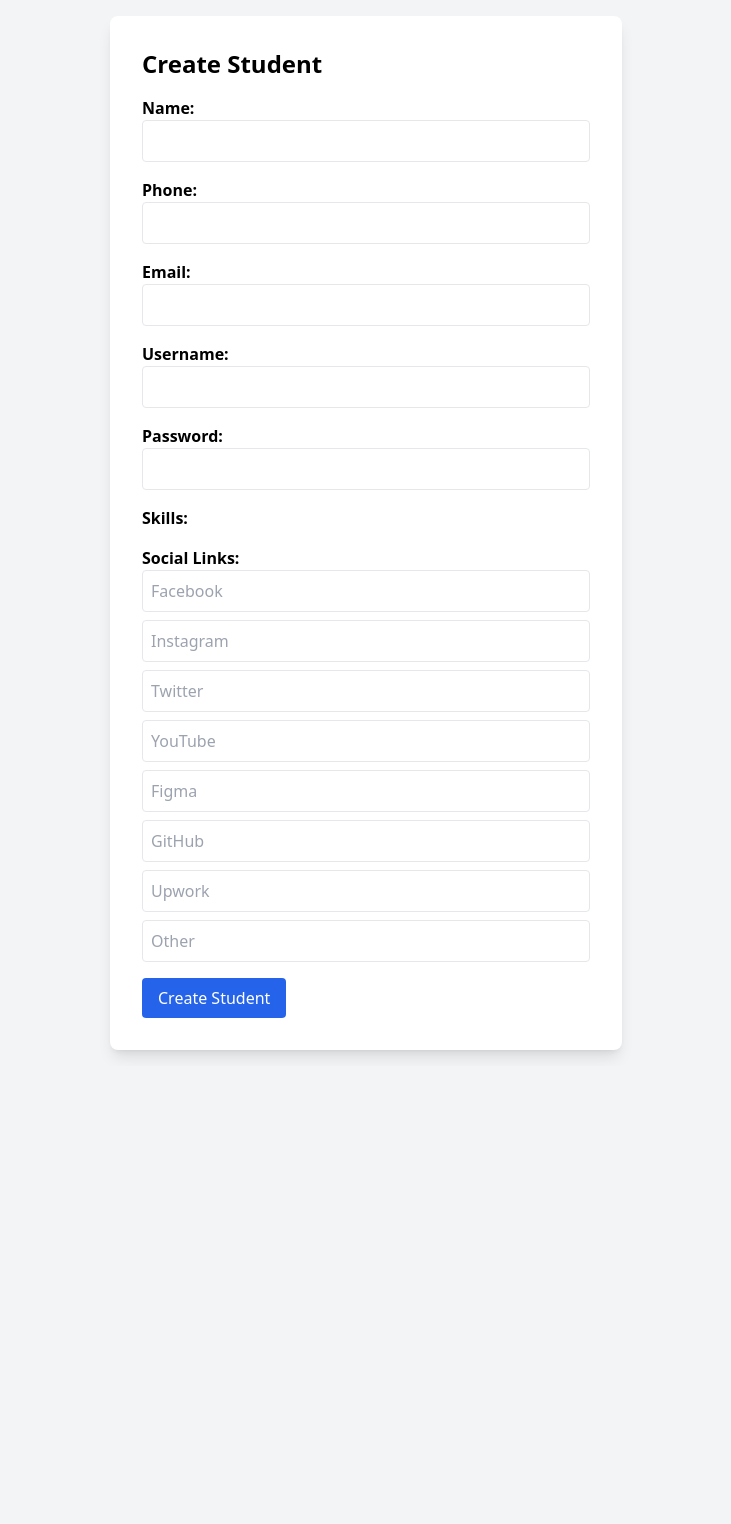
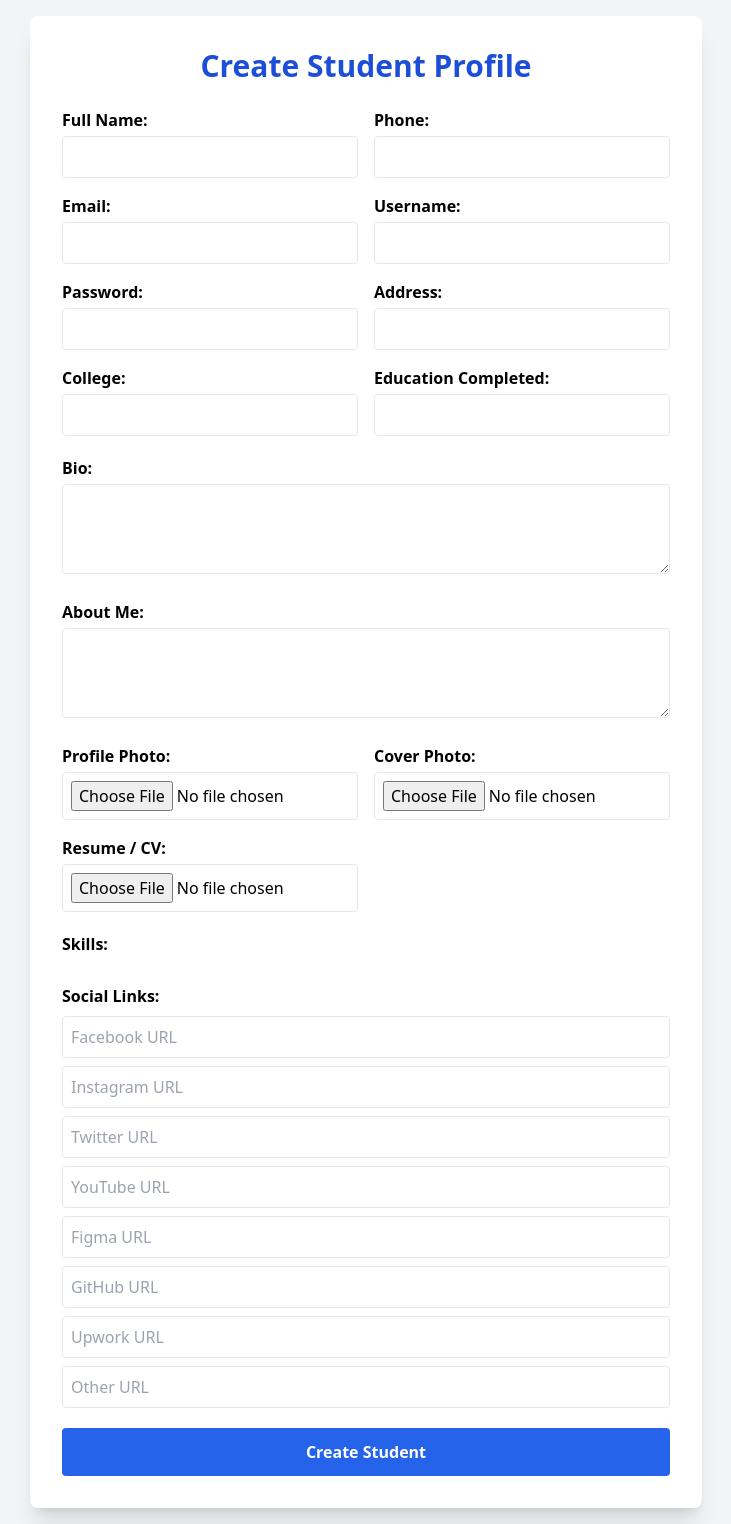
Before and after one commit to RobinDhami/vCards, a Django app: page /dashboard/create/ in a window 1280 px wide. Shown: the whole page, without its empty margins (274-1005 px from the left). Before the commit the page ends 1057 px from the top, so only its background shows below. Run offline with Django 5.2, Linux system fonts and the light colour scheme; data that the repository does not hold is empty; some libraries are stand-ins or nearby versions.

Commit message:
New COMMIT

```diff
--- a/vcard_backend/vcard_backend/urls.py
+++ b/vcard_backend/vcard_backend/urls.py
@@ -12,4 +12,6 @@ urlpatterns = [
     path('dashboard/create/', create_student, name='create_student'),
     path('dashboard/edit-auth/<int:student_id>/', edit_student_auth, name='edit_student_auth'),
     path('dashboard/edit/<int:student_id>/', edit_student, name='edit_student'),
+    path('bulk-upload/', bulk_upload, name='bulk_upload'),
+
 ] + static(settings.MEDIA_URL, document_root=settings.MEDIA_ROOT)
--- a/vcard_backend/vcards/Templates/create_student.html
+++ b/vcard_backend/vcards/Templates/create_student.html
@@ -6,45 +6,89 @@
   <script src="https://cdn.tailwindcss.com"></script>
 </head>
 <body class="bg-gray-100 flex items-center justify-center min-h-screen p-4">
-  <div class="bg-white p-8 rounded-lg shadow-lg w-full max-w-lg">
-    <h1 class="text-2xl font-bold mb-4">Create Student</h1>
+  <div class="bg-white p-8 rounded-lg shadow-xl w-full max-w-2xl">
+    <h1 class="text-3xl font-bold mb-6 text-center text-blue-700">Create Student Profile</h1>
 
     {% if messages %}
       {% for message in messages %}
-        <p class="text-green-600">{{ message }}</p>
+        <p class="text-green-600 mb-4">{{ message }}</p>
       {% endfor %}
     {% endif %}
 
-    <form method="POST" class="space-y-4">
+    <form method="POST" enctype="multipart/form-data" class="space-y-5">
       {% csrf_token %}
 
+      <div class="grid grid-cols-1 md:grid-cols-2 gap-4">
         <div>
-        <label class="block font-semibold">Name:</label>
+          <label class="block font-semibold mb-1">Full Name:</label>
           <input type="text" name="name" required class="w-full border rounded p-2" />
         </div>
 
         <div>
-        <label class="block font-semibold">Phone:</label>
-        <input type="text" name="phone" required class="w-full border rounded p-2" />
+          <label class="block font-semibold mb-1">Phone:</label>
+          <input type="text" name="phone" class="w-full border rounded p-2" />
         </div>
 
         <div>
-        <label class="block font-semibold">Email:</label>
+          <label class="block font-semibold mb-1">Email:</label>
           <input type="email" name="email" required class="w-full border rounded p-2" />
         </div>
 
         <div>
-        <label class="block font-semibold">Username:</label>
+          <label class="block font-semibold mb-1">Username:</label>
           <input type="text" name="username" required class="w-full border rounded p-2" />
         </div>
 
         <div>
-        <label class="block font-semibold">Password:</label>
+          <label class="block font-semibold mb-1">Password:</label>
           <input type="password" name="password" required class="w-full border rounded p-2" />
         </div>
 
         <div>
-        <h3 class="font-semibold">Skills:</h3>
+          <label class="block font-semibold mb-1">Address:</label>
+          <input type="text" name="address" class="w-full border rounded p-2" />
+        </div>
+
+        <div>
+          <label class="block font-semibold mb-1">College:</label>
+          <input type="text" name="college" class="w-full border rounded p-2" />
+        </div>
+
+        <div>
+          <label class="block font-semibold mb-1">Education Completed:</label>
+          <input type="text" name="education_completed" class="w-full border rounded p-2" />
+        </div>
+      </div>
+
+      <div>
+        <label class="block font-semibold mb-1">Bio:</label>
+        <textarea name="bio" rows="3" class="w-full border rounded p-2"></textarea>
+      </div>
+
+      <div>
+        <label class="block font-semibold mb-1">About Me:</label>
+        <textarea name="about_me" rows="3" class="w-full border rounded p-2"></textarea>
+      </div>
+
+      <div class="grid grid-cols-1 md:grid-cols-2 gap-4">
+        <div>
+          <label class="block font-semibold mb-1">Profile Photo:</label>
+          <input type="file" name="photo" class="w-full border rounded p-2" />
+        </div>
+
+        <div>
+          <label class="block font-semibold mb-1">Cover Photo:</label>
+          <input type="file" name="cover_photo" class="w-full border rounded p-2" />
+        </div>
+
+        <div>
+          <label class="block font-semibold mb-1">Resume / CV:</label>
+          <input type="file" name="resume" class="w-full border rounded p-2" />
+        </div>
+      </div>
+
+      <div>
+        <h3 class="font-semibold mb-2">Skills:</h3>
         <div class="flex flex-wrap gap-2">
           {% for skill in skills %}
             <label class="inline-flex items-center">
@@ -56,18 +100,20 @@
       </div>
 
       <div>
-        <h3 class="font-semibold">Social Links:</h3>
-        <input type="url" name="facebook" placeholder="Facebook" class="w-full border rounded p-2 mb-2" />
-        <input type="url" name="instagram" placeholder="Instagram" class="w-full border rounded p-2 mb-2" />
-        <input type="url" name="twitter" placeholder="Twitter" class="w-full border rounded p-2 mb-2" />
-        <input type="url" name="youtube" placeholder="YouTube" class="w-full border rounded p-2 mb-2" />
-        <input type="url" name="figma" placeholder="Figma" class="w-full border rounded p-2 mb-2" />
-        <input type="url" name="github" placeholder="GitHub" class="w-full border rounded p-2 mb-2" />
-        <input type="url" name="upwork" placeholder="Upwork" class="w-full border rounded p-2 mb-2" />
-        <input type="url" name="other" placeholder="Other" class="w-full border rounded p-2" />
+        <h3 class="font-semibold mb-2">Social Links:</h3>
+        <input type="url" name="facebook" placeholder="Facebook URL" class="w-full border rounded p-2 mb-2" />
+        <input type="url" name="instagram" placeholder="Instagram URL" class="w-full border rounded p-2 mb-2" />
+        <input type="url" name="twitter" placeholder="Twitter URL" class="w-full border rounded p-2 mb-2" />
+        <input type="url" name="youtube" placeholder="YouTube URL" class="w-full border rounded p-2 mb-2" />
+        <input type="url" name="figma" placeholder="Figma URL" class="w-full border rounded p-2 mb-2" />
+        <input type="url" name="github" placeholder="GitHub URL" class="w-full border rounded p-2 mb-2" />
+        <input type="url" name="upwork" placeholder="Upwork URL" class="w-full border rounded p-2 mb-2" />
+        <input type="url" name="other" placeholder="Other URL" class="w-full border rounded p-2" />
       </div>
 
-      <button type="submit" class="bg-blue-600 text-white px-4 py-2 rounded hover:bg-blue-700">Create Student</button>
+      <button type="submit" class="w-full bg-blue-600 text-white py-3 rounded hover:bg-blue-700 font-semibold">
+        Create Student
+      </button>
     </form>
   </div>
 </body>
--- a/vcard_backend/vcards/models.py
+++ b/vcard_backend/vcards/models.py
@@ -1,5 +1,6 @@
 from django.db import models
 from django.contrib.auth.hashers import make_password, check_password
+
 
 # Existing Skill model (keep as is)
 class Skill(models.Model):
@@ -18,7 +19,7 @@ class Student(models.Model):
 
     # New fields
     address = models.CharField(max_length=255, blank=True)
-    college = models.CharField(max_length=255, blank=True)
+    college = models.CharField(max_length=255, blank=True, null=True)
     education_completed = models.CharField(max_length=255, blank=True)
     bio = models.TextField(blank=True)
     about_me = models.TextField(blank=True)
--- a/vcard_backend/vcards/views.py
+++ b/vcard_backend/vcards/views.py
@@ -2,6 +2,9 @@ from django.shortcuts import render, get_object_or_404, redirect
 from django.http import JsonResponse
 from .models import Student, Skill
 from django.contrib import messages
+import pandas as pd
+from collections import defaultdict
+
 
 
 
@@ -13,8 +16,15 @@ def profile(request, student_id):
 
 
 def admin_dashboard(request):
-    students = Student.objects.all()
-    return render(request, 'dashboard.html', {'students': students})
+    students = Student.objects.all().order_by('college', 'name')
+    students_by_college = defaultdict(list)
+
+    for student in students:
+        students_by_college[student.college].append(student)
+
+    return render(request, 'dashboard.html', {
+        'students_by_college': dict(students_by_college)
+    })
 
 def create_student(request):
     if request.method == 'POST':
@@ -23,12 +33,41 @@ def create_student(request):
         email = request.POST['email']
         username = request.POST['username']
         password = request.POST['password']
+        address = request.POST.get('address')
+        college = request.POST.get('college')
+        education_completed = request.POST.get('education_completed')
+        bio = request.POST.get('bio')
+        about_me = request.POST.get('about_me')
+
+        # Create student instance
+        student = Student(
+            name=name,
+            phone=phone,
+            email=email,
+            username=username,
+            address=address,
+            college=college,
+            education_completed=education_completed,
+            bio=bio,
+            about_me=about_me
+        )
+        student.set_password(password)
+
+        # Handle file uploads
+        if request.FILES.get('photo'):
+            student.photo = request.FILES['photo']
+        if request.FILES.get('cover_photo'):
+            student.cover_photo = request.FILES['cover_photo']
+        if request.FILES.get('resume'):
+            student.resume = request.FILES['resume']
+
+        student.save()
+
+        # Skills
         skill_ids = request.POST.getlist('skills')
-        student = Student(name=name, phone=phone, email=email, username=username)
-        student.set_password(password)
-        student.save()
         student.skills.set(skill_ids)
-        # Set social links
+
+        # Social links
         student.facebook = request.POST.get('facebook')
         student.instagram = request.POST.get('instagram')
         student.twitter = request.POST.get('twitter')
@@ -37,11 +76,15 @@ def create_student(request):
         student.github = request.POST.get('github')
         student.upwork = request.POST.get('upwork')
         student.other = request.POST.get('other')
+
         student.save()
-        messages.success(request, 'Student created successfully.')
+
+        messages.success(request, 'Student created successfully!')
         return redirect('admin_dashboard')
+
     skills = Skill.objects.all()
     return render(request, 'create_student.html', {'skills': skills})
+
 
 def edit_student_auth(request, student_id):
     if request.method == 'POST':
@@ -74,3 +117,46 @@ def edit_student(request, student_id):
         return redirect('admin_dashboard')
     skills = Skill.objects.all()
     return render(request, 'edit_student.html', {'student': student, 'skills': skills})
+# views.py
+
+
+def bulk_upload(request):
+    if request.method == 'POST' and request.FILES.get('file'):
+        excel_file = request.FILES['file']
+
+        # Read Excel with pandas
+        df = pd.read_excel(excel_file)
+
+        required_columns = ['name', 'address', 'phone']
+        for col in required_columns:
+            if col not in df.columns:
+                messages.error(request, f'Missing column: {col}')
+                return redirect('bulk_upload')
+
+        # Optional columns: college, email, etc.
+        for _, row in df.iterrows():
+            name = row['name']
+            address = row['address']
+            phone = row['phone']
+
+            if pd.isnull(name) or pd.isnull(address) or pd.isnull(phone):
+                continue  # skip incomplete rows
+
+            # Find by name — update or create
+            student, created = Student.objects.get_or_create(name=name)
+
+            student.address = address
+            student.phone = phone
+
+            if 'college' in df.columns:
+                student.college = row['college'] if pd.notnull(row['college']) else student.college
+
+            if 'email' in df.columns:
+                student.email = row['email'] if pd.notnull(row['email']) else student.email
+
+            student.save()
+
+        messages.success(request, 'Bulk upload successful.')
+        return redirect('admin_dashboard')
+
+    return render(request, 'bulk_upload.html')
```
Also changed, not shown: vcard_backend/vcards/Templates/bulk_upload.html (added, +28 -0 lines), vcard_backend/vcards/Templates/dashboard.html (+29 -4 lines), vcard_backend/db.sqlite3, vcard_backend/vcards/migrations/0003_rename_about_student_about_me_and_more.py (added). Lines whose indentation alone changed are shown as unchanged.
